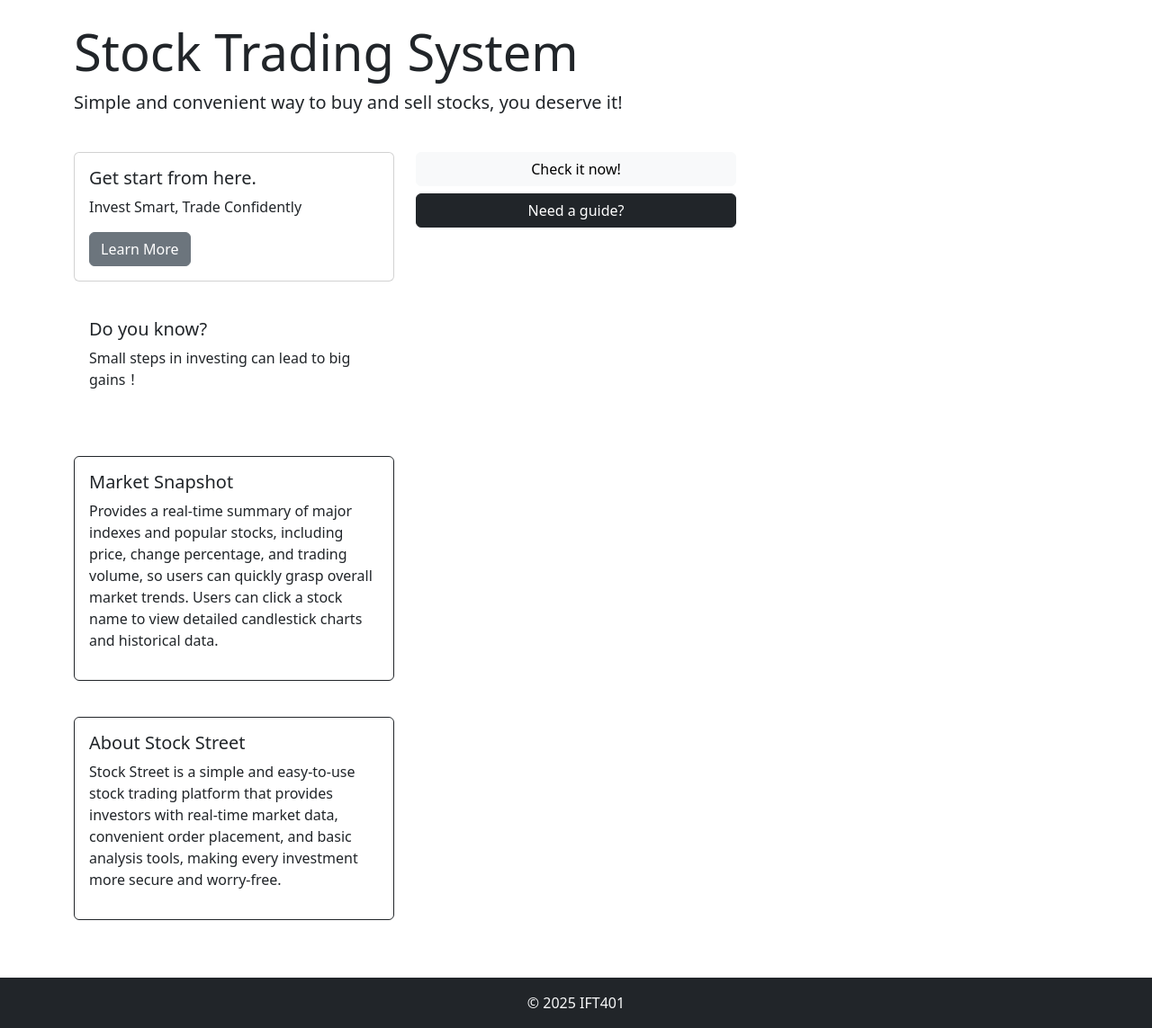
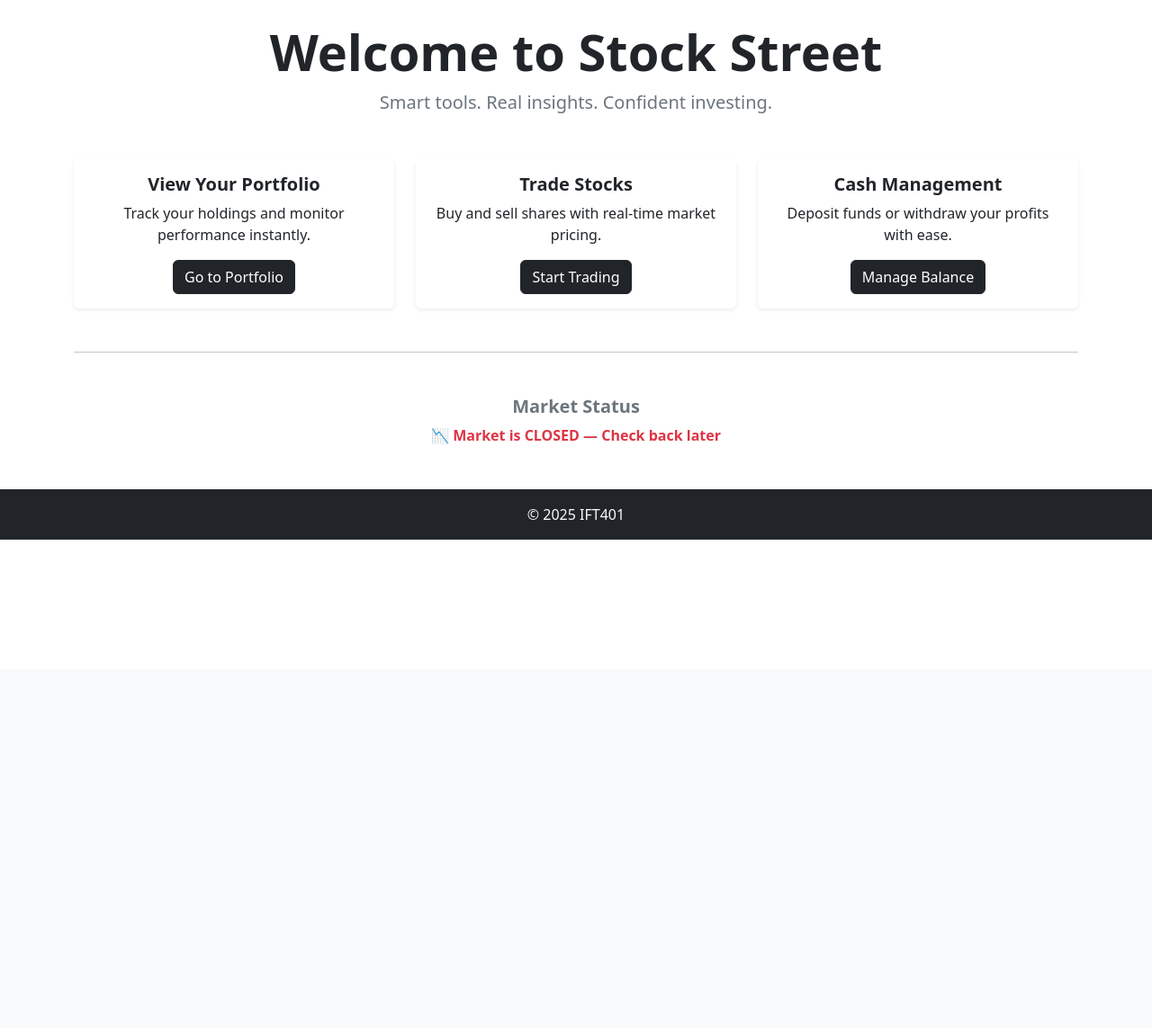
Before and after one commit to wzhan246/github-test, a Flask app: page / in a window 1280 px wide. Shown: the part 56-1199 px from the top of the page at 90% size. After the commit the page ends 656 px from the top, so only its background shows below. Run offline with Flask 3, Linux system fonts and the light colour scheme; the visitor is signed in with stand-in values (Sample User, id 1).

Commit message:
updated home page and included functionality for volume for stocks

```diff
--- a/new-template/app.py
+++ b/new-template/app.py
@@ -67,6 +67,7 @@ class Stock(db.Model):
     initial_price = db.Column(db.Float, nullable=False)
     portfolios = db.relationship('Portfolio', backref='stock', lazy=True)
     transactions = db.relationship('Transaction', backref='stock', lazy=True)
+    volume = db.Column(db.Integer, nullable=False)
 
 class Portfolio(db.Model):
     id = db.Column(db.Integer, primary_key=True)
@@ -149,11 +150,11 @@ with app.app_context():
     db.create_all()
     if Stock.query.count() == 0:
         demo_stocks = [
-            Stock(company_name="Apple Inc.", ticker="AAPL", initial_price=100.00),
-            Stock(company_name="Tesla Inc.", ticker="TSLA", initial_price=500.00),
-            Stock(company_name="Amazon.com Inc.", ticker="AMZN", initial_price=415.00),
-            Stock(company_name="Microsoft Corp.", ticker="MSFT", initial_price=50.00),
-            Stock(company_name="Google LLC", ticker="GOOGL", initial_price=1400.00),
+            Stock(company_name="Apple Inc.", ticker="AAPL", initial_price=100.00, volume=500),
+            Stock(company_name="Tesla Inc.", ticker="TSLA", initial_price=500.00, volume=560),
+            Stock(company_name="Amazon.com Inc.", ticker="AMZN", initial_price=415.00, volume=5000),
+            Stock(company_name="Microsoft Corp.", ticker="MSFT", initial_price=50.00, volume=1000),
+            Stock(company_name="Google LLC", ticker="GOOGL", initial_price=1400.00, volume=164),
         ]
         db.session.add_all(demo_stocks)
         db.session.commit()
@@ -416,6 +417,7 @@ def add_stock():
         company_name = request.form.get("company_name")
         ticker = request.form.get("ticker")
         initial_price = request.form.get("initial_price")
+        volume = int(request.form['volume'])
 
         if not (company_name and ticker and initial_price):
             message = "All fields are required."
@@ -425,7 +427,8 @@ def add_stock():
             new_stock = Stock(
                 company_name=company_name,
                 ticker=ticker.upper(),
-                initial_price=float(initial_price)
+                initial_price=float(initial_price),
+                volume=volume
             )
             db.session.add(new_stock)
             db.session.commit()
@@ -442,6 +445,7 @@ def edit_stock(stock_id):
         stock.company_name = request.form.get("company_name")
         stock.ticker = request.form.get("ticker").upper()
         stock.initial_price = float(request.form.get("initial_price"))
+        stock.volume = int(request.form.get("volume"))
         db.session.commit()
         return redirect(url_for("admin_stocks", message=f"Stock '{stock.ticker}' updated successfully!"))
     return render_template("edit_stock.html", stock=stock)
--- a/new-template/templates/add_stock.html
+++ b/new-template/templates/add_stock.html
@@ -20,6 +20,12 @@
     <label>Initial Price</label>
     <input type="number" name="initial_price" step="0.01" class="form-control" required>
   </div>
+
+  <div class="mb-3">
+    <label>Volume</label>
+    <input type="number" name="volume" class="form-control" required>
+  </div>
+
   <button type="submit" class="btn btn-success">Add Stock</button>
   <a href="{{ url_for('admin_stocks') }}" class="btn btn-secondary">Cancel</a>
 </form>
--- a/new-template/templates/home.html
+++ b/new-template/templates/home.html
@@ -1,55 +1,55 @@
 {% extends "base.html" %}
 {% block title %}Home{% endblock %}
 {% block content %}
-<div class="row mb-4">
-  <div class="col-lg-8">
-    <h1 class="display-4">Stock Trading System</h1>
-    <p class="lead">Simple and convenient way to buy and sell stocks, you deserve it!</p>
-  </div>
+
+<div class="text-center mb-5">
+  <h1 class="display-4 fw-bold">Welcome to Stock Street</h1>
+  <p class="lead text-secondary">Smart tools. Real insights. Confident investing.</p>
 </div>
 
-<div class="row mt-4">
-  <div class="col-md-4">
-    <div class="card"><div class="card-body">
-      <h5 class="card-title">Get start from here.</h5>
-      <p class="card-text">Invest Smart, Trade Confidently</p>
-      <a href="#" class="btn btn-secondary">Learn More</a>
-    </div></div>
-  </div>
+<div class="row g-4">
 
   <div class="col-md-4">
-    <div class="d-grid gap-2">
-      <button class="btn btn-light">Check it now!</button>
-      <button class="btn btn-dark">Need a guide?</button>
+    <div class="card shadow-sm h-100 border-0">
+      <div class="card-body text-center">
+        <h5 class="card-title fw-semibold">View Your Portfolio</h5>
+        <p class="card-text">Track your holdings and monitor performance instantly.</p>
+        <a href="{{ url_for('portfolio') }}" class="btn btn-dark">Go to Portfolio</a>
       </div>
     </div>
   </div>
 
-<div class="row mt-4">
   <div class="col-md-4">
-    <div class="alert" role="alert">
-      <h5 class="alert-heading">Do you know?</h5>
-      <p>Small steps in investing can lead to big gains！</p>
+    <div class="card shadow-sm h-100 border-0">
+      <div class="card-body text-center">
+        <h5 class="card-title fw-semibold">Trade Stocks</h5>
+        <p class="card-text">Buy and sell shares with real-time market pricing.</p>
+        <a href="{{ url_for('trade') }}" class="btn btn-dark">Start Trading</a>
       </div>
     </div>
   </div>
 
-<div class="row mt-4">
   <div class="col-md-4">
-    <div class="alert border border-dark" role="alert">
-      <h5 class="alert-heading">Market Snapshot</h5>
-      <p>Provides a real-time summary of major indexes and popular stocks, including price, change percentage, and trading volume, so users can quickly grasp overall market trends. Users can click a stock name to view detailed candlestick charts and historical data.</p>
+    <div class="card shadow-sm h-100 border-0">
+      <div class="card-body text-center">
+        <h5 class="card-title fw-semibold">Cash Management</h5>
+        <p class="card-text">Deposit funds or withdraw your profits with ease.</p>
+        <a href="{{ url_for('cash_balance') }}" class="btn btn-dark">Manage Balance</a>
       </div>
     </div>
   </div>
 
-<div class="row mt-4">
-  <div class="col-md-4">
-    <div class="alert border border-dark" role="alert">
-      <h5 class="alert-heading">About Stock Street</h5>
-      <p>Stock Street is a simple and easy-to-use stock trading platform that provides investors with real-time market data, convenient order placement, and basic analysis tools, making every investment more secure and worry-free.</p>
 </div>
-  </div>
+
+<hr class="my-5">
+
+<div class="text-center text-secondary">
+  <h5 class="fw-bold">Market Status</h5>
+  {% if market_is_open %}
+    <p class="text-success fw-semibold">📈 Market is OPEN — Ready to Trade!</p>
+  {% else %}
+    <p class="text-danger fw-semibold">📉 Market is CLOSED — Check back later</p>
+  {% endif %}
 </div>
 
 {% endblock %}
--- a/new-template/templates/modify_stocks.html
+++ b/new-template/templates/modify_stocks.html
@@ -16,6 +16,7 @@
       <th>Company Name</th>
       <th>Ticker</th>
       <th>Initial Price</th>
+      <th>Volume</th>
       <th>Actions</th>
     </tr>
   </thead>
@@ -26,6 +27,7 @@
       <td>{{ stock.company_name }}</td>
       <td>{{ stock.ticker }}</td>
       <td>${{ '%.2f'|format(stock.initial_price) }}</td>
+      <td>{{ stock.volume }}</td>
       <td>
         <a href="{{ url_for('edit_stock', stock_id=stock.id) }}" class="btn btn-sm btn-primary">Edit</a>
         <form action="{{ url_for('delete_stock', stock_id=stock.id) }}" method="POST" style="display:inline;">
```
Also changed, not shown: new-template/templates/edit_stock.html (+8 -0 lines), new-template/templates/trade.html (+4 -4 lines). Lines whose indentation alone changed are shown as unchanged.
